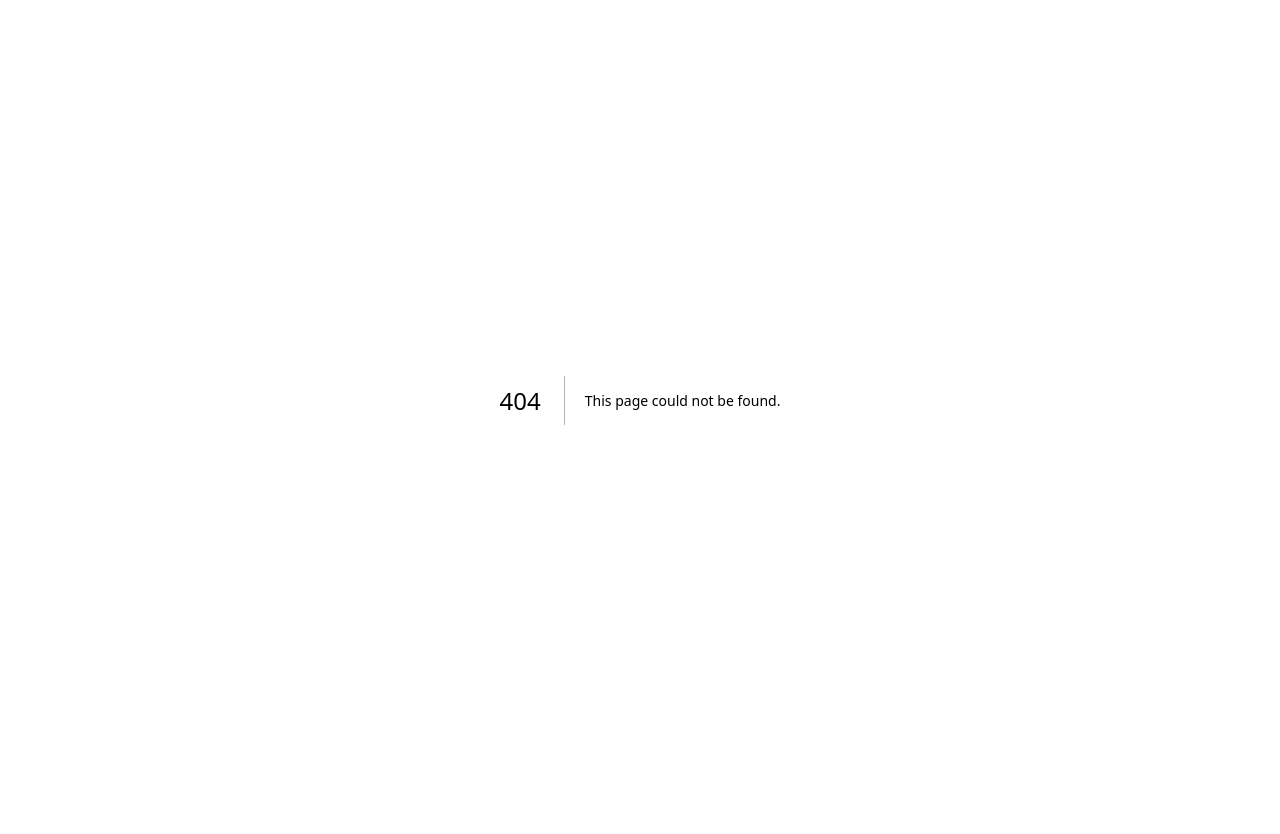
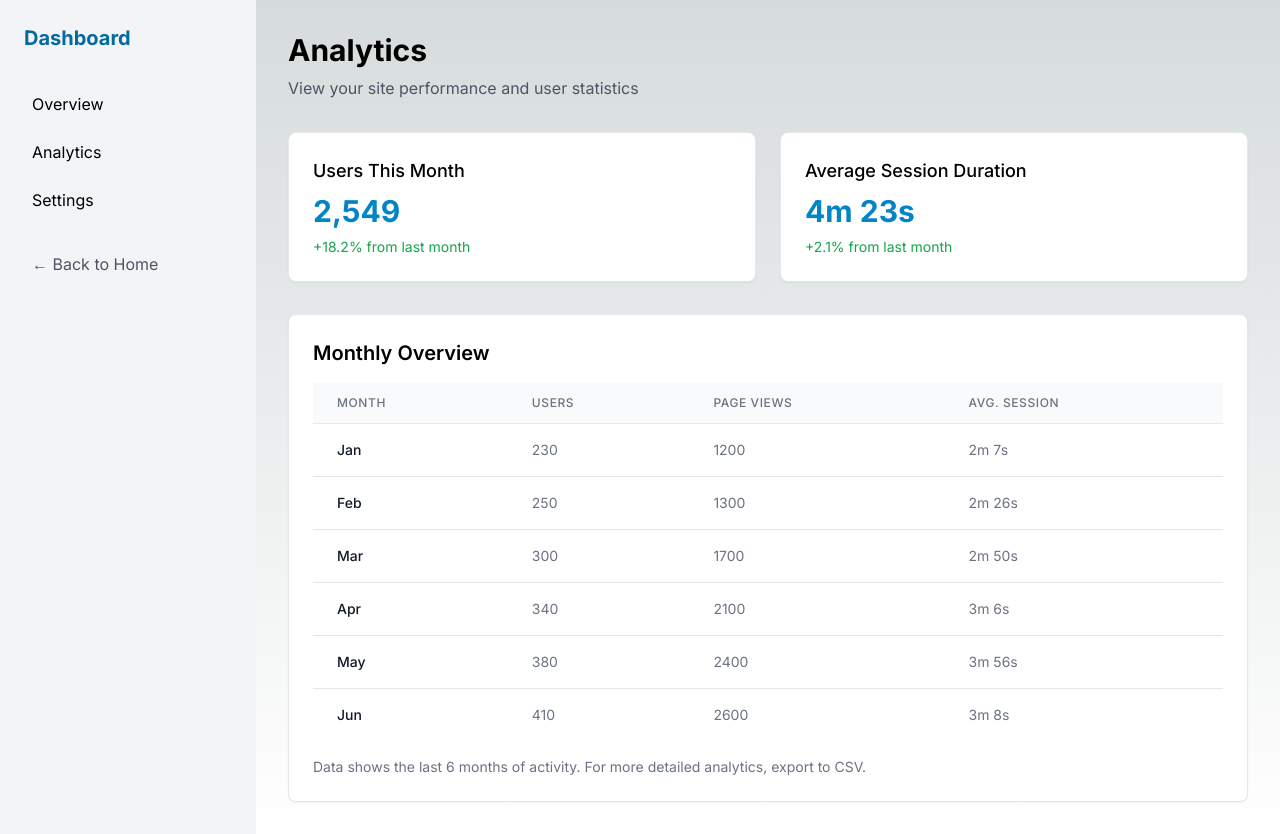
Before and after one commit to moeraad/nextjs-app-router-demo, a Next.js app: page /dashboard/analytics in a window 1280 px wide. Before the commit this address had no page. Before the commit the page ends 800 px from the top, so only its background shows below. Built offline with nearby package versions, Linux system fonts and the light colour scheme.

Commit message:
Add analytics page

```diff
--- /dev/null
+++ b/src/app/dashboard/analytics/page.tsx
@@ -0,0 +1,92 @@
+import { Metadata } from 'next';
+
+// Analytics page-specific metadata
+export const metadata: Metadata = {
+  title: 'Analytics | Dashboard',
+  description: 'View your analytics data',
+};
+
+// Mock data for the analytics chart
+const analyticsData = [
+  { month: 'Jan', users: 230, pageviews: 1200 },
+  { month: 'Feb', users: 250, pageviews: 1300 },
+  { month: 'Mar', users: 300, pageviews: 1700 },
+  { month: 'Apr', users: 340, pageviews: 2100 },
+  { month: 'May', users: 380, pageviews: 2400 },
+  { month: 'Jun', users: 410, pageviews: 2600 },
+];
+
+// Analytics dashboard page
+export default function AnalyticsPage() {
+  return (
+    <div>
+      <header className="mb-8">
+        <h1 className="text-3xl font-bold">Analytics</h1>
+        <p className="text-gray-600 mt-2">View your site performance and user statistics</p>
+      </header>
+
+      <div className="grid grid-cols-1 md:grid-cols-2 gap-6 mb-8">
+        {/* Summary Cards */}
+        <div className="bg-white p-6 rounded-lg shadow-sm border border-gray-200">
+          <h3 className="font-medium text-lg mb-2">Users This Month</h3>
+          <p className="text-3xl font-bold text-primary-600">2,549</p>
+          <p className="text-sm text-green-600 mt-2">+18.2% from last month</p>
+        </div>
+
+        <div className="bg-white p-6 rounded-lg shadow-sm border border-gray-200">
+          <h3 className="font-medium text-lg mb-2">Average Session Duration</h3>
+          <p className="text-3xl font-bold text-primary-600">4m 23s</p>
+          <p className="text-sm text-green-600 mt-2">+2.1% from last month</p>
+        </div>
+      </div>
+
+      {/* Data Table */}
+      <div className="bg-white p-6 rounded-lg shadow-sm border border-gray-200">
+        <h2 className="text-xl font-semibold mb-4">Monthly Overview</h2>
+
+        <div className="overflow-x-auto">
+          <table className="min-w-full divide-y divide-gray-200">
+            <thead className="bg-gray-50">
+              <tr>
+                <th scope="col" className="px-6 py-3 text-left text-xs font-medium text-gray-500 uppercase tracking-wider">
+                  Month
+                </th>
+                <th scope="col" className="px-6 py-3 text-left text-xs font-medium text-gray-500 uppercase tracking-wider">
+                  Users
+                </th>
+                <th scope="col" className="px-6 py-3 text-left text-xs font-medium text-gray-500 uppercase tracking-wider">
+                  Page Views
+                </th>
+                <th scope="col" className="px-6 py-3 text-left text-xs font-medium text-gray-500 uppercase tracking-wider">
+                  Avg. Session
+                </th>
+              </tr>
+            </thead>
+            <tbody className="bg-white divide-y divide-gray-200">
+              {analyticsData.map((data) => (
+                <tr key={data.month}>
+                  <td className="px-6 py-4 whitespace-nowrap text-sm font-medium text-gray-900">
+                    {data.month}
+                  </td>
+                  <td className="px-6 py-4 whitespace-nowrap text-sm text-gray-500">
+                    {data.users}
+                  </td>
+                  <td className="px-6 py-4 whitespace-nowrap text-sm text-gray-500">
+                    {data.pageviews}
+                  </td>
+                  <td className="px-6 py-4 whitespace-nowrap text-sm text-gray-500">
+                    {Math.floor(data.pageviews / data.users * 0.5)}m {Math.floor(Math.random() * 60)}s
+                  </td>
+                </tr>
+              ))}
+            </tbody>
+          </table>
+        </div>
+
+        <div className="mt-4 text-sm text-gray-500">
+          <p>Data shows the last 6 months of activity. For more detailed analytics, export to CSV.</p>
+        </div>
+      </div>
+    </div>
+  );
+}
```
